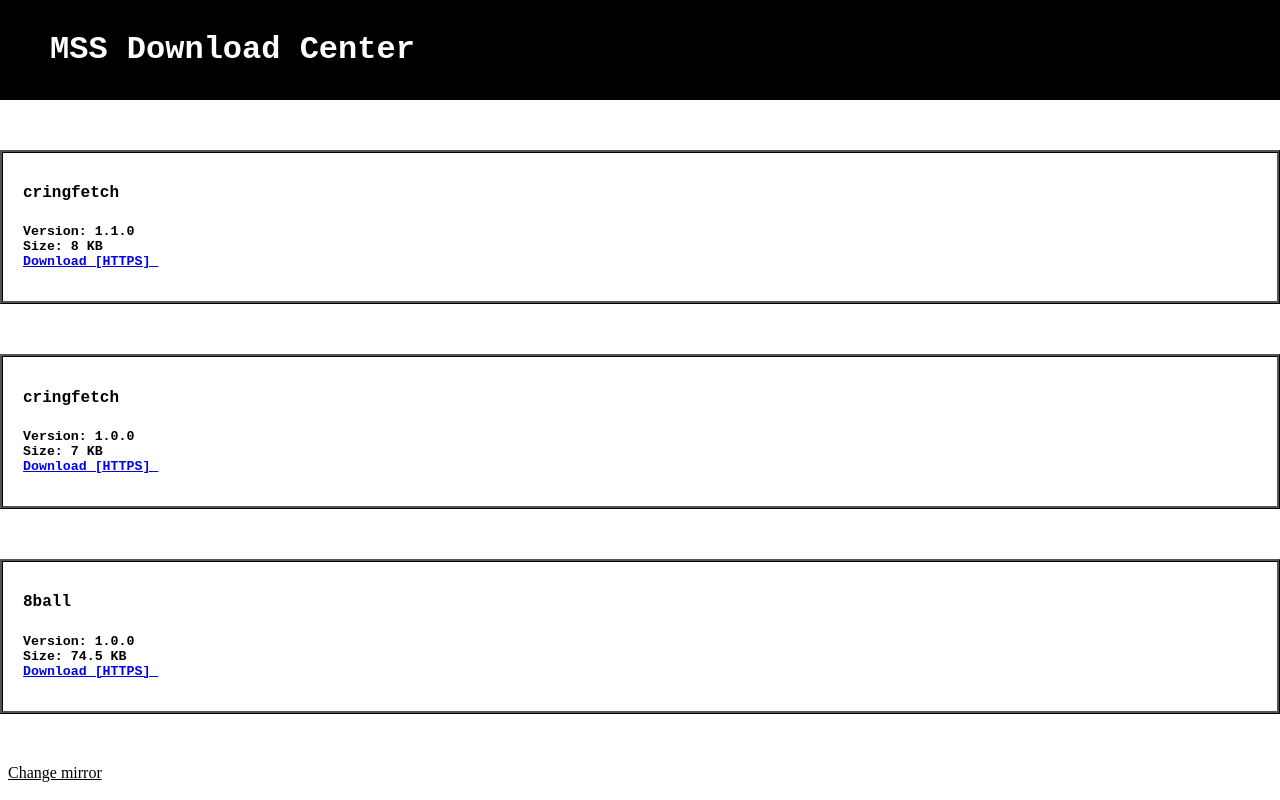
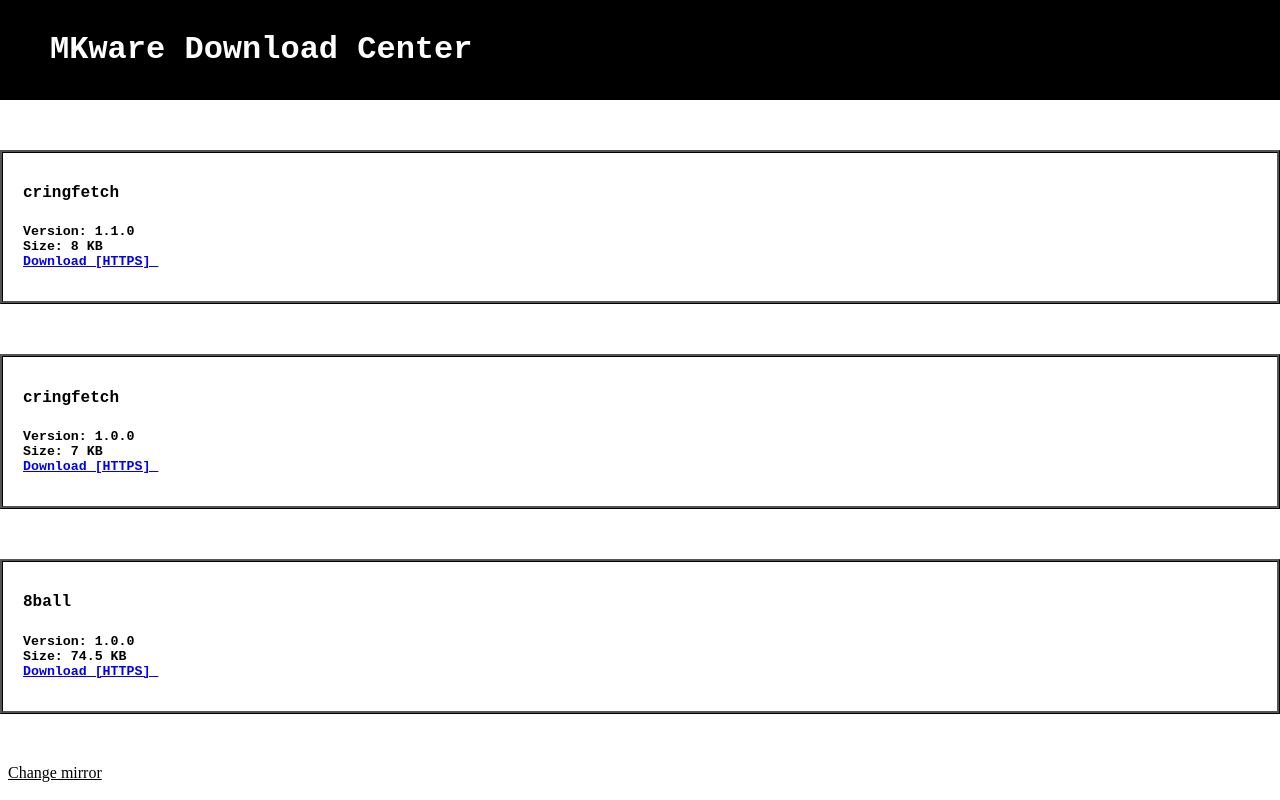
Before and after one commit to MKware00/mkwdc, a plain HTML site: page index.html in a window 1280 px wide. Drawn offline with Linux system fonts and the light colour scheme.

Commit message:
Renaming

```diff
--- a/index.html
+++ b/index.html
@@ -2,7 +2,7 @@
 <html>
 	<head>
 		<title>
-			MSS Download Center - mrkod.net
+			MKWare Download Center - mrkod.net
 		</title>
 		<link rel="shortcut icon" type="image/jpg" href="../favicon.ico"/>
 		<style>
@@ -30,7 +30,7 @@
 	<body>
 		<div id="header">
 			<h1 style="margin-left: 50px">
-			MSS Download Center
+			MKware Download Center
 			</h1>
 		</div>
 		<p>&nbsp;</p>
```
Also changed, not shown: mirrors/index.html (+3 -3 lines).
